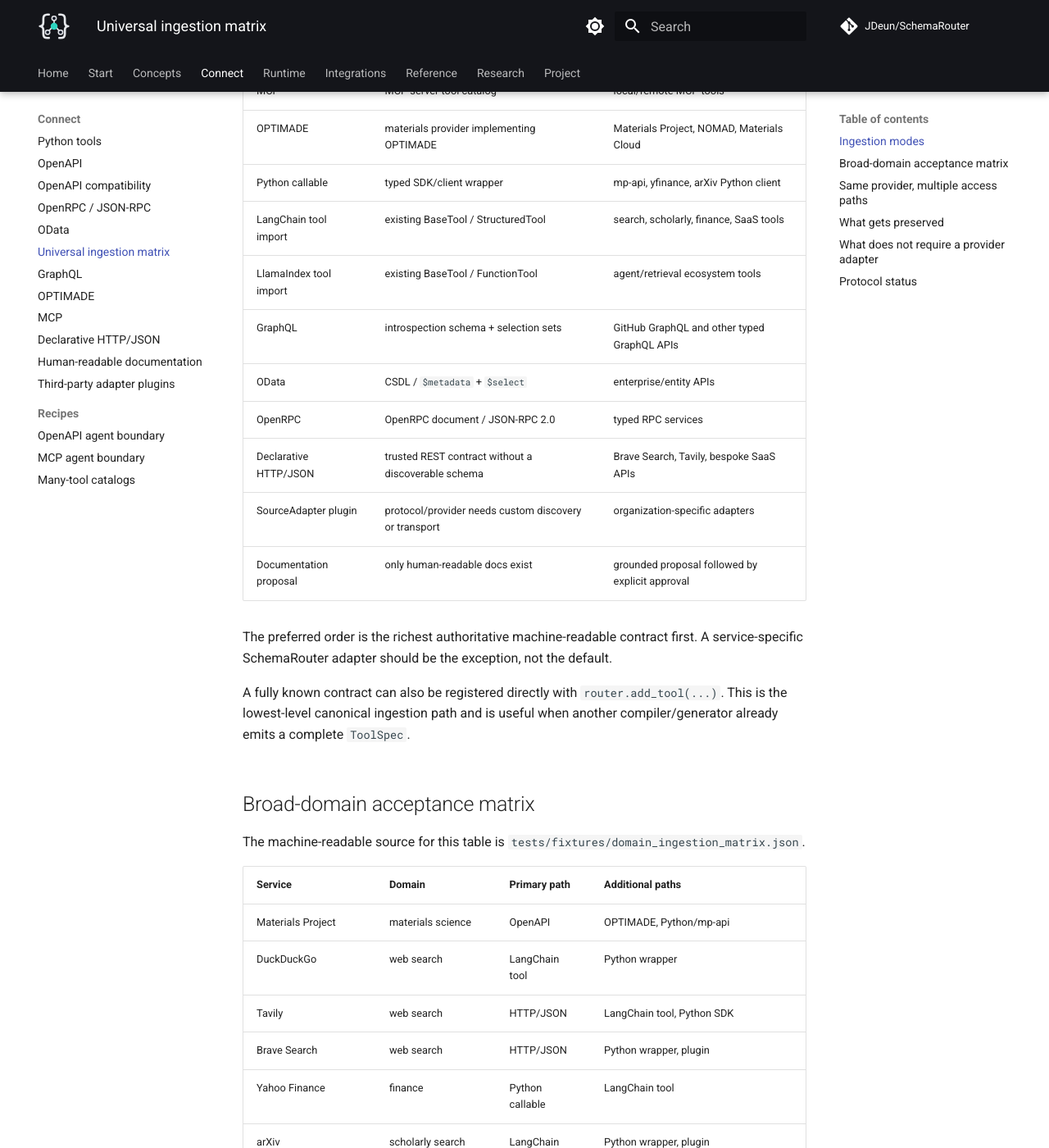
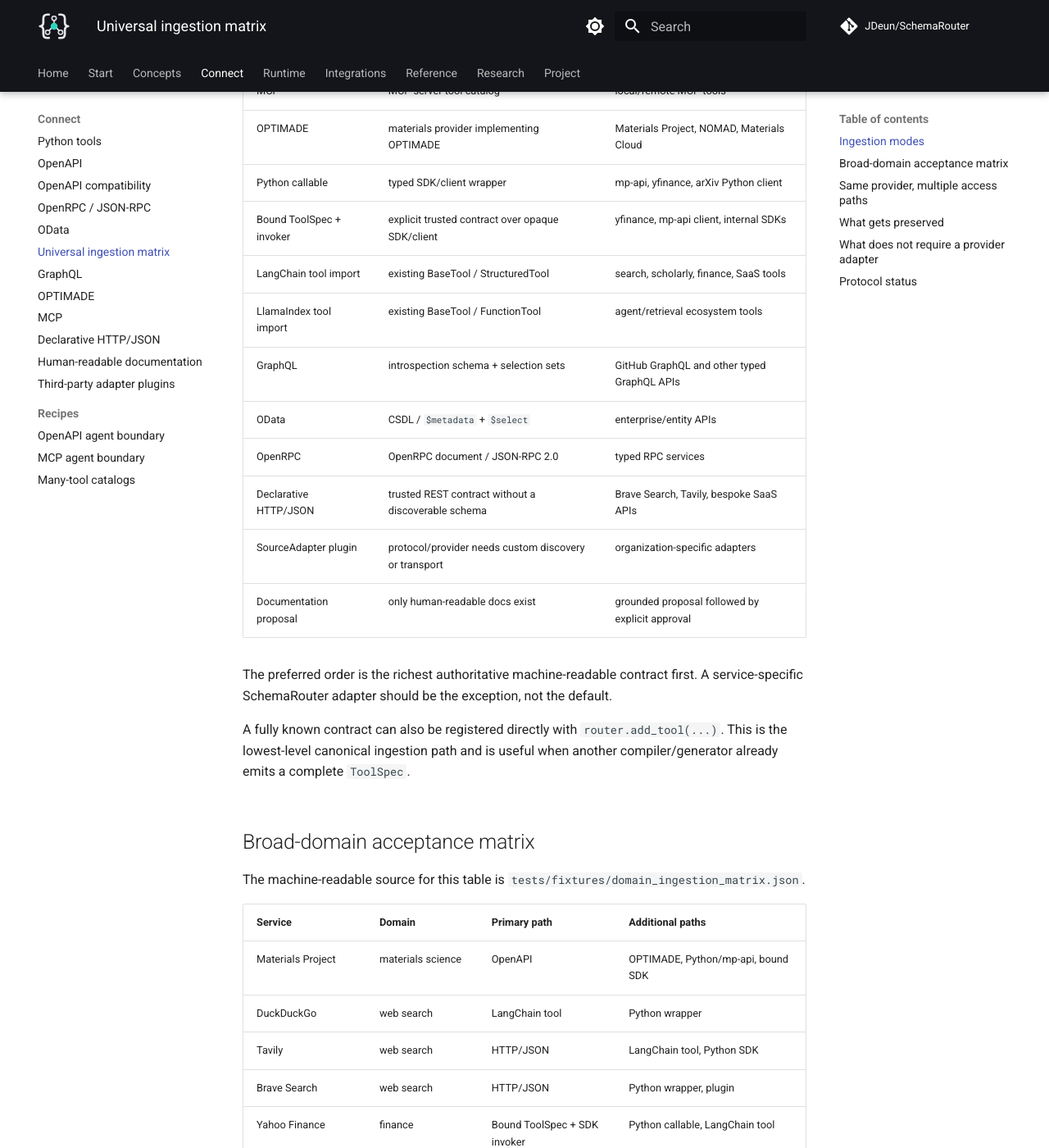
Before and after one commit to JDeun/SchemaRouter, an MkDocs documentation site: the page built from docs/guides/universal-ingestion.md, in a window 1280 px wide and 1400 px high, scrolled down 670 px. Shown: the whole window at 82% size. Built offline with MkDocs 1.6.1 and Material for MkDocs 9.7.7, drawn with Linux system fonts in a browser that asks for light colours; comment, search, counter and statistics services are not loaded; some of the changed text lies outside the part shown.

Commit message:
docs: add explicit bound SDK ingestion path

```diff
--- a/docs/guides/universal-ingestion.md
+++ b/docs/guides/universal-ingestion.md
@@ -22,6 +22,7 @@
 | MCP | MCP server tool catalog | local/remote MCP tools |
 | OPTIMADE | materials provider implementing OPTIMADE | Materials Project, NOMAD, Materials Cloud |
 | Python callable | typed SDK/client wrapper | mp-api, yfinance, arXiv Python client |
+| Bound ToolSpec + invoker | explicit trusted contract over opaque SDK/client | yfinance, mp-api client, internal SDKs |
 | LangChain tool import | existing BaseTool / StructuredTool | search, scholarly, finance, SaaS tools |
 | LlamaIndex tool import | existing BaseTool / FunctionTool | agent/retrieval ecosystem tools |
 | GraphQL | introspection schema + selection sets | GitHub GraphQL and other typed GraphQL APIs |
@@ -45,11 +46,11 @@
 
 | Service | Domain | Primary path | Additional paths |
 | --- | --- | --- | --- |
-| Materials Project | materials science | OpenAPI | OPTIMADE, Python/mp-api |
+| Materials Project | materials science | OpenAPI | OPTIMADE, Python/mp-api, bound SDK |
 | DuckDuckGo | web search | LangChain tool | Python wrapper |
 | Tavily | web search | HTTP/JSON | LangChain tool, Python SDK |
 | Brave Search | web search | HTTP/JSON | Python wrapper, plugin |
-| Yahoo Finance | finance | Python callable | LangChain tool |
+| Yahoo Finance | finance | Bound ToolSpec + SDK invoker | Python callable, LangChain tool |
 | arXiv | scholarly search | LangChain tool | Python wrapper, plugin |
 | Crossref | scholarly metadata | OpenAPI | HTTP/JSON |
 | GitHub REST | developer platform | OpenAPI | HTTP/JSON, plugin |
@@ -112,7 +113,7 @@
 Examples:
 
 - a web-search service with an existing LangChain tool enters through the inbound tool bridge;
-- a finance SDK becomes a typed Python callable;
+- a typed finance SDK becomes a Python callable; an opaque/weakly typed SDK uses `add_bound_tool()` with an explicit `ToolSpec`;
 - a REST API with a Swagger/OpenAPI schema enters through OpenAPI;
 - a stable REST endpoint without OpenAPI uses a trusted declarative HTTP/JSON ToolSpec;
 - an unusual protocol can be implemented as a SourceAdapter plugin without changing core.
```
